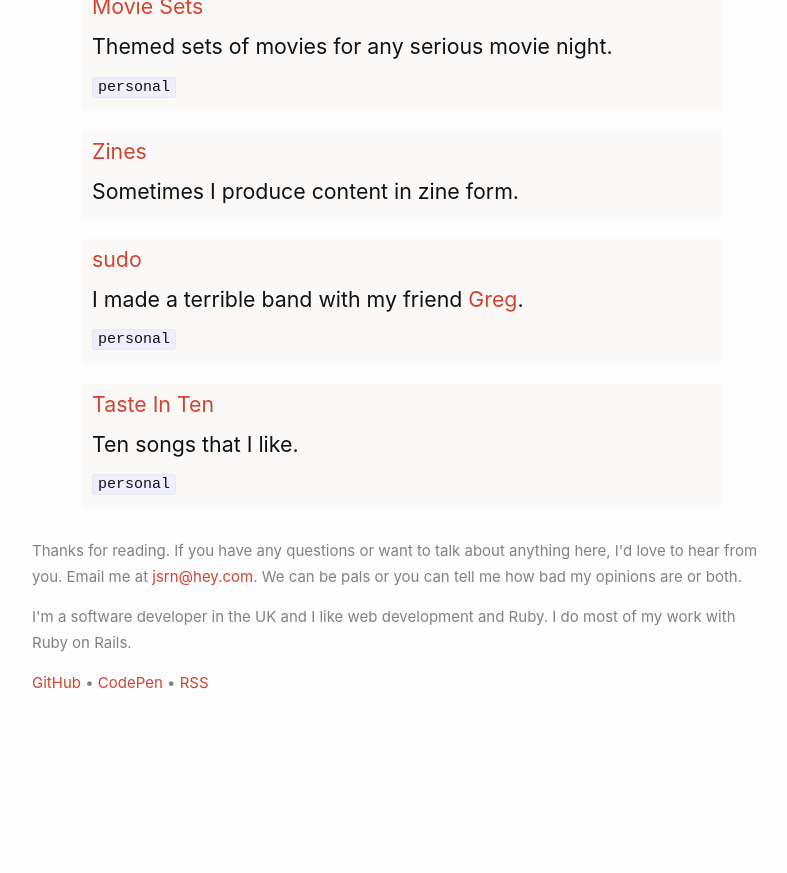
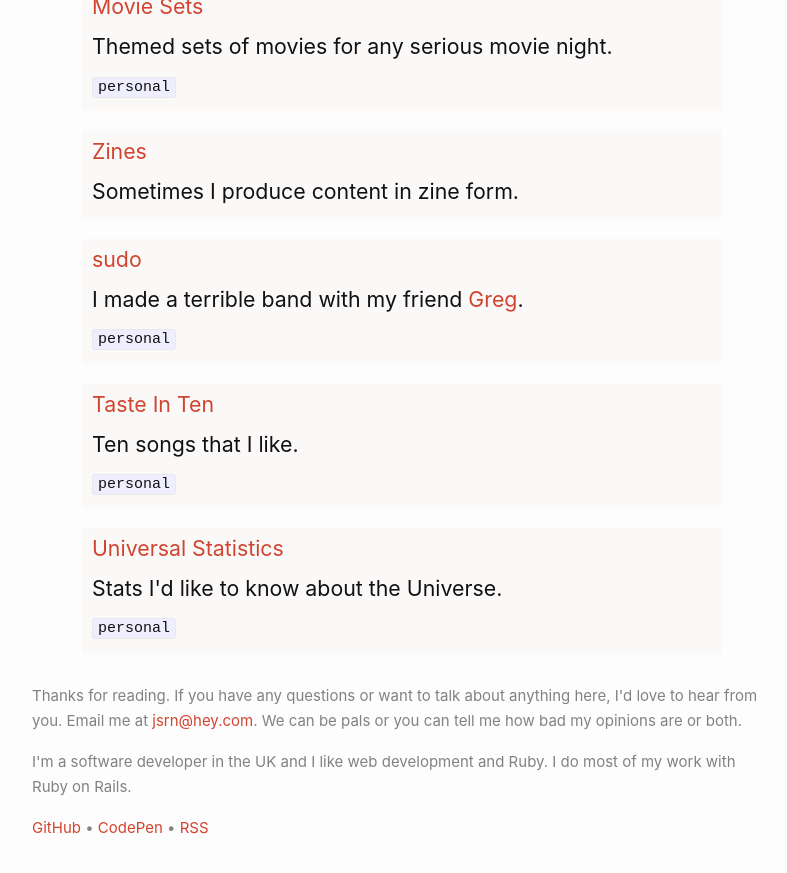
Before and after one commit to jsrn/jsrn.github.io, a Jekyll site: the page built from index.html, in a window 1280 px wide and 900 px high, scrolled down 2598 px. Shown: the top 873 px of the window, without its empty margins (238-1025 px from the left). Built offline with Jekyll 4.4.1, drawn with Linux system fonts in a browser that asks for light colours; before the commit the page ends 3354 px from its top, so only the background shows below that.

Commit message:
Added a stat

```diff
--- a/_data/projects.yml
+++ b/_data/projects.yml
@@ -93,3 +93,9 @@
   description: Ten songs that I like.
   tags:
   - personal
+
+- name: Universal Statistics
+  url: /universal_statistics
+  description: Stats I'd like to know about the Universe.
+  tags:
+  - personal
```
Also changed, not shown: universal_statistics.md (+2 -0 lines).
